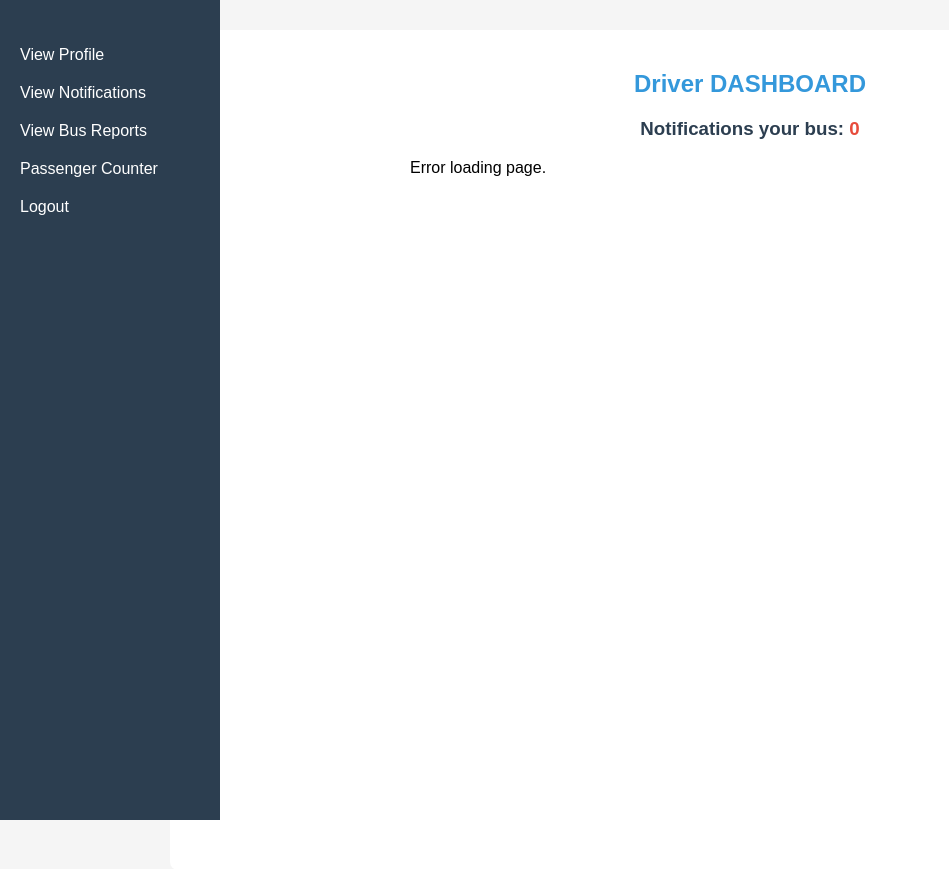
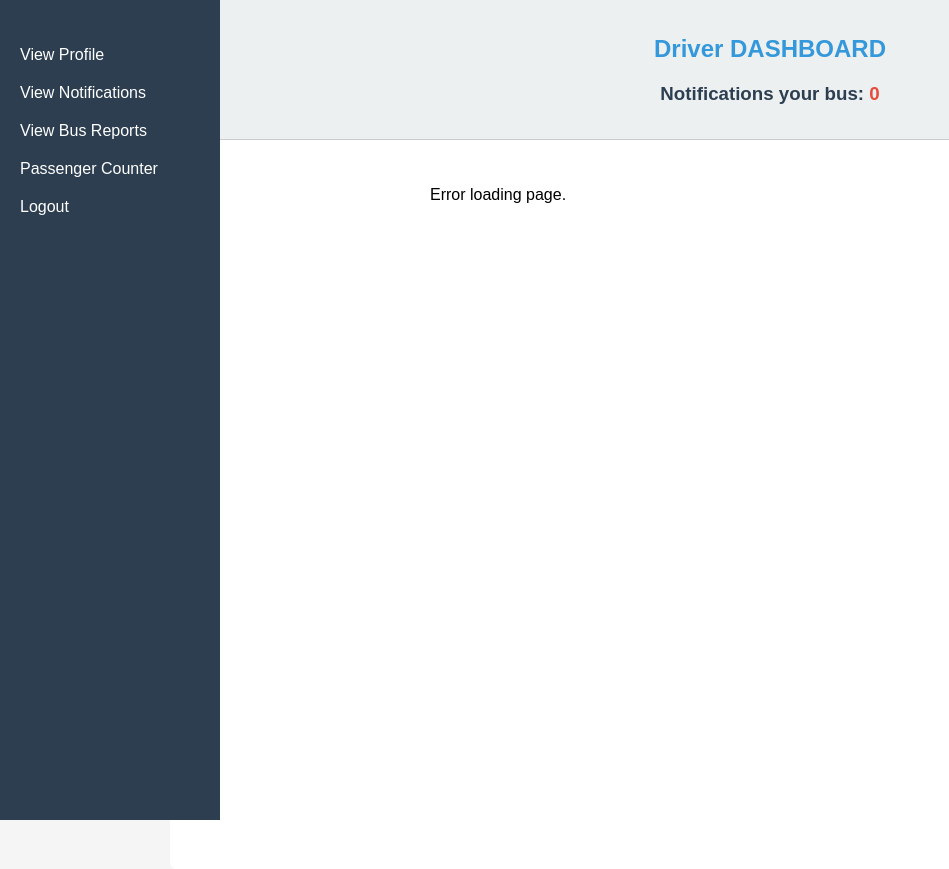
Before and after one commit to liliane960/bus_controller, a PHP site: page /driver_dashboard.php in a window 1280 px wide. Shown: the top 869 px of the page, without its empty margins (0-949 px from the left). Run offline with PHP 8.4, Linux system fonts and the light colour scheme; the visitor is signed in with stand-in values (Sample User, id 1); data that the repository does not hold is empty.

Commit message:
update dasboard

```diff
--- a/public/driver_dashboard.php
+++ b/public/driver_dashboard.php
@@ -108,6 +108,27 @@ if (!empty($busIds)) {
             background-color: white;
         }
 
+        #fixed-summary {
+            position: fixed;
+            top: 0;
+            left: 220px;
+            right: 0;
+            background-color: #ecf0f1;
+            padding: 15px 20px;
+            border-bottom: 1px solid #ccc;
+            z-index: 999;
+            width: calc(100% - 220px); /* Adjust width to account for sidebar */
+        }
+
+        #main-content {
+            margin-top: 100px; /* height of fixed-summary */
+            padding: 20px;
+            max-height: calc(100vh - 100px);
+            max-width: 1200px;
+            overflow-y: auto;
+        }
+
+
         table {
             width: 100%;
             border-collapse: collapse;
```
Also changed, not shown: public/police_dashboard.php (+25 -7 lines), public/save_comment.php (added, +42 -0 lines).
